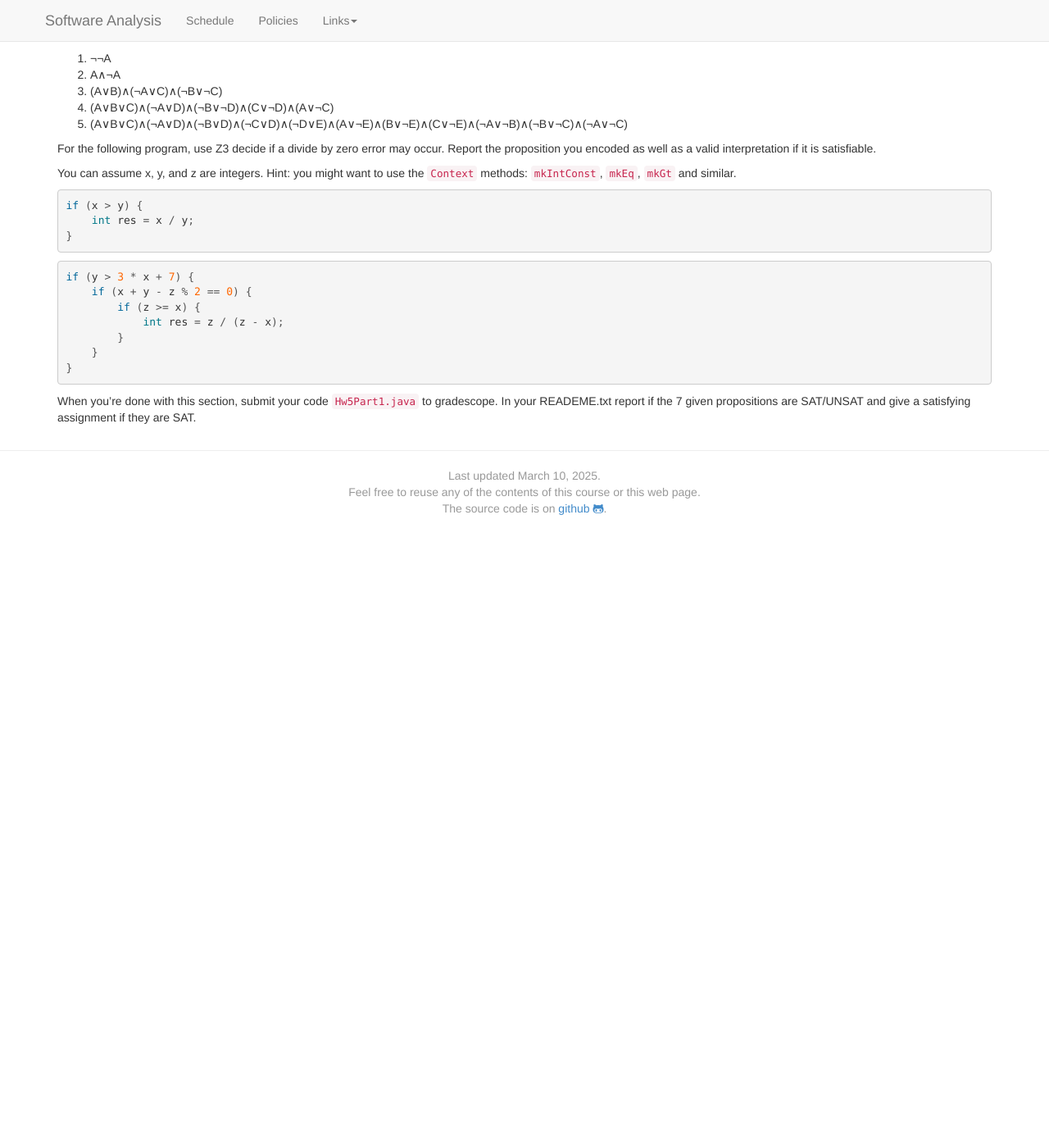
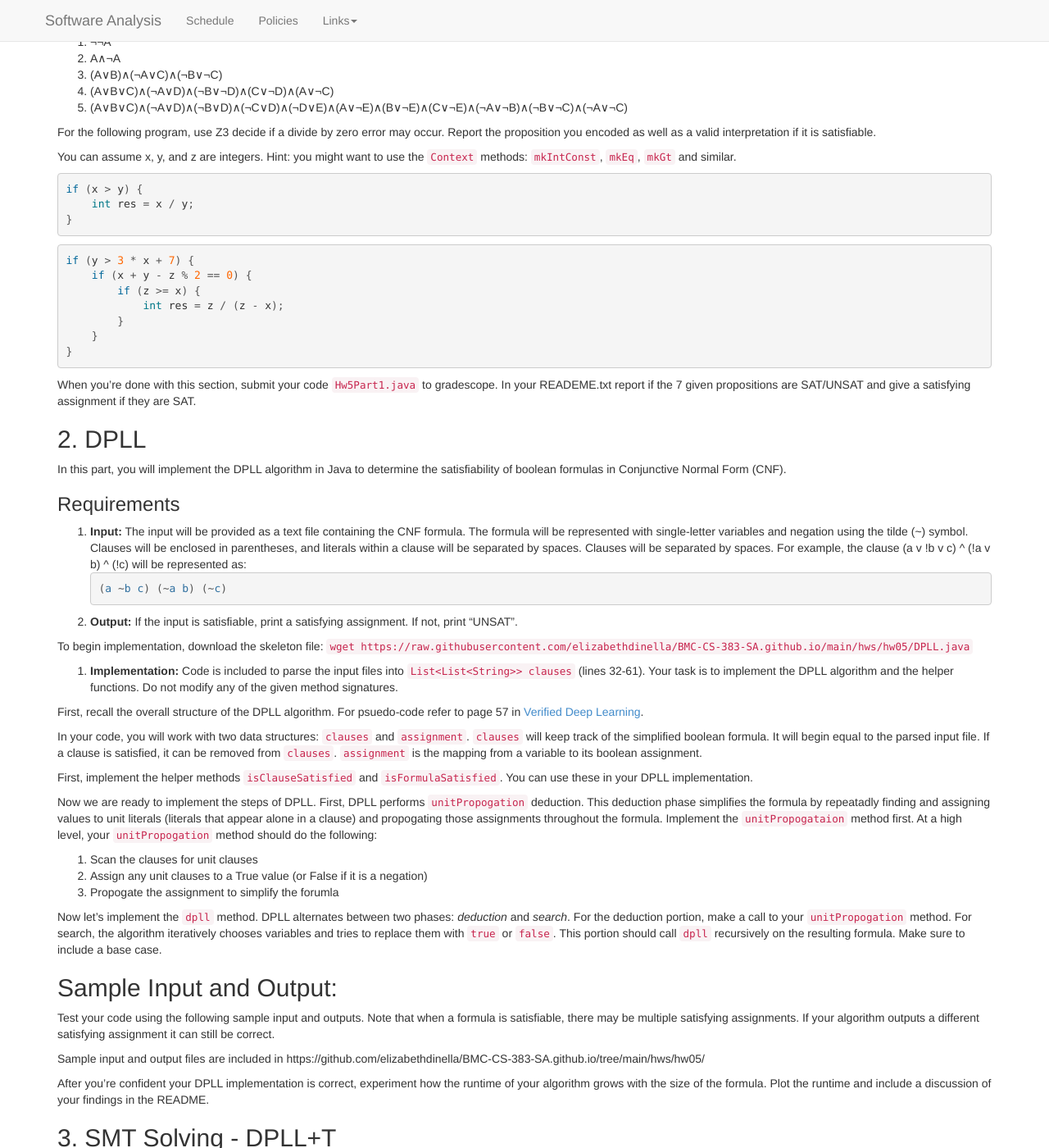
Before and after one commit to bmc-cs-software-analysis/383, a Jekyll site: the page built from hws/HW05.md, in a window 1280 px wide and 1400 px high, scrolled down 972 px. Shown: the whole window at 82% size. Built offline with Jekyll 4.4.1, drawn with Linux system fonts in a browser that asks for light colours; nearby versions of some CDN libraries; before the commit the page ends 1602 px from its top, so only the background shows below that; some of the changed text lies outside the part shown.

Commit message:
hw5 updates

````diff
--- a/hws/HW05.md
+++ b/hws/HW05.md
@@ -57,11 +57,12 @@ You can download the materials for this assignment here:
 _Due: {{page.due_date}}_
 
 ## Overview
-For this assignment you will implement the Davis-Putnam-Logemann-Loveland (DPLL) search algorithm for deciding the satisfiability of propositional logic formulae. This assignment consists of four parts. The first part will involve querying Z3 Theorem Prover, a SMT solver developed by Microsoft. Part two will inolve converting propositions to Conjunctive Normal Form (CNF). You will work through examples by hand as well as programming a function to rewrite propositions in CNF. In Part three you will implement DPLL for boolean satisfiability. Since DPLL requires CNF propositions, you will use your function you wrote in part two. In part four, you will extend your DPLL algorithm to DPLL+Theory (DPLL+T) by implementing the Simplex Algorithm for Linear Algebra.
+For this assignment you will implement the Davis-Putnam-Logemann-Loveland (DPLL) search algorithm for deciding the satisfiability of propositional logic formulae. This assignment consists of three parts. The first part will involve querying Z3 Theorem Prover, a SMT solver developed by Microsoft. In Part two you will implement DPLL for boolean satisfiability. In part three, you will extend your DPLL algorithm to DPLL+Theory (DPLL+T) by implementing the Simplex Algorithm for Linear Algebra.
 
 ## Resources
 1. [Z3 Java Documentation](https://z3prover.github.io/api/html/classcom_1_1microsoft_1_1z3_1_1_context.html)
 2. [Z3 Java Example](https://github.com/Z3Prover/z3/blob/master/examples/java/JavaExample.java)
+3. [Verified Deep Learning Text Book](https://verifieddeeplearning.com/nnv_book.pdf)
 
 ## Part 1. Querying Z3
 
@@ -76,7 +77,7 @@ Setup steps:
 6. run `make install`. When this is done you should see a message that says "Z3 was successfully installed."
 7. run `export Z3_DIR=<your_z3_path>` replacing `<your_z3_path>` with the absolute path to the directory you just unzipped.
 8. run `export LD_LIBRARY_PATH=$LD_LIBRARY_PATH:$Z3_DIR/bin/lib`
-9. Download the starter code for part 1: `wget https://raw.githubusercontent.com/BMC-CS-151/BMC-CS-151.github.io/main/hws/hw05/BinaryTree.java`
+9. Download the starter code for part 1: `wget https://raw.githubusercontent.com/elizabethdinella/BMC-CS-383-SA.github.io/main/hws/hw05/HW5_Part1.java`
 10. Compile it using `bash compile.sh` and run it using `bash run.sh`
 
 ### Declaring Propositions
@@ -116,3 +117,97 @@ if (y > 3 * x + 7) {
 
 When you're done with this section, submit your code `Hw5Part1.java` to gradescope.
 In your READEME.txt report if the 7 given propositions are SAT/UNSAT and give a satisfying assignment if they are SAT.
+
+## 2. DPLL
+In this part, you will implement the DPLL algorithm in Java to determine the satisfiability of boolean formulas in Conjunctive Normal Form (CNF).
+
+### Requirements
+
+1. **Input:** The input will be provided as a text file containing the CNF formula. The formula will be represented with single-letter variables and negation using the tilde (~) symbol. Clauses will be enclosed in parentheses, and literals within a clause will be separated by spaces. Clauses will be separated by spaces. For example, the clause (a v !b v c) ^ (!a v b) ^ (!c) will be represented as:
+```css
+(a ~b c) (~a b) (~c)
+```
+
+2. **Output:** If the input is satisfiable, print a satisfying assignment. If not, print "UNSAT".
+
+To begin implementation, download the skeleton file: `wget https://raw.githubusercontent.com/elizabethdinella/BMC-CS-383-SA.github.io/main/hws/hw05/DPLL.java`
+
+3. **Implementation:** Code is included to parse the input files into `List<List<String>> clauses` (lines  32-61). Your task is to implement the DPLL algorithm and the helper functions. Do not modify any of the given method signatures.
+
+First, recall the overall structure of the DPLL algorithm. For psuedo-code refer to page 57 in [Verified Deep Learning](https://verifieddeeplearning.com/nnv_book.pdf).
+
+In your code, you will work with two data structures: `clauses` and `assignment`. `clauses` will keep track of the simplified boolean formula. It will begin equal to the parsed input file. If a clause is satisfied, it can be removed from `clauses`. `assignment` is the mapping from a variable to its boolean assignment.
+
+First, implement the helper methods `isClauseSatisfied` and `isFormulaSatisfied`. You can use these in your DPLL implementation.
+
+Now we are ready to implement the steps of DPLL. First, DPLL performs `unitPropogation` deduction. This deduction phase simplifies the formula by repeatadly finding and assigning values to unit literals (literals that appear alone in a clause) and propogating those assignments throughout the formula. Implement the `unitPropogataion` method first. At a high level, your `unitPropogation` method should do the following:
+1. Scan the clauses for unit clauses
+2. Assign any unit clauses to a True value (or False if it is a negation)
+3. Propogate the assignment to simplify the forumla
+
+
+Now let's implement the `dpll` method. DPLL alternates between two phases: *deduction* and *search*. For the deduction portion, make a call to your `unitPropogation` method. For search, the algorithm iteratively chooses variables and tries to replace them with `true` or `false`. This portion should call `dpll` recursively on the resulting formula. Make sure to include a base case.
+
+
+## Sample Input and Output:
+Test your code using the following sample input and outputs. Note that when a formula is satisfiable, there may be multiple satisfying assignments. If your algorithm outputs a different satisfying assignment it can still be correct.
+
+Sample input and output files are included in https://github.com/elizabethdinella/BMC-CS-383-SA.github.io/tree/main/hws/hw05/
+
+
+After you're confident your DPLL implementation is correct, experiment how the runtime of your algorithm grows with the size of the formula. Plot the runtime and include a discussion of your findings in the README.
+
+
+## 3. SMT Solving - DPLL+T
+Now you will extend your DPLL algorithm to handle arithmetic inequalities.
+
+**PART 3 HERE.**
+
+
+## Sample Input and Output:
+**PUT SAMPLE INPUT AND OUTPUT HERE**
+
+## Submitting
+Submit the following files to the assignment on Gradescope
+
+1. README:
+  - Your name
+  - Answers to the 7 formula in part 1.
+  - DPLL Runtime Discussion
+  - How much time you spent on the assignment
+  - What did you learn?
+  - (Optional): Any feedback or comments
+
+2. Source files:
+   - `HW5_Part1.java`
+   - `DPLL.java`
+   - `DPLLT.java`
+
+3. DPLL Runtime Plot
+
+Make sure to name these files exactly what we specify here. Otherwise,
+our autograders might not work and we might have to take points off.
+<br>
+**DO NOT** submit a *.docx* or *.pdf* file.
+<br>
+**DO NOT** submit any `.class` files or any of the `csv` files.
+<br>
+**DO NOT** submit any of the provided interfaces. We will use the ones
+we provide for testing.
+
+#### Copying the files
+You will likely want to submit the files from your own laptop/computer.
+To copy the files from `goldengate` to your own machine,
+open up a terminal on your own computer. If you have a mac or linux, you can use the
+Terminal application, if you have a windows you can use the Powershell app.
+
+Run the following command:
+
+```bassh
+$ scp <username>@goldengate.cs.brynmawr.edu/home/<username>/cs151/homeworks/hw00/*
+```
+
+Make sure to replace `<username>` with your username. `scp` is a command to secure-copy files
+from one server to another. In this case, from `goldengate` to your own machine.
+
+This assignment was adapted from Baojian Hua's Formal Methods Foundation course at USTC.
````
